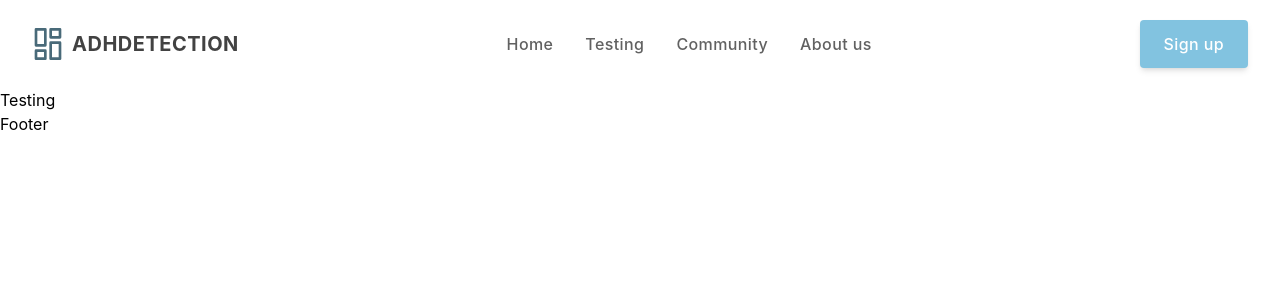
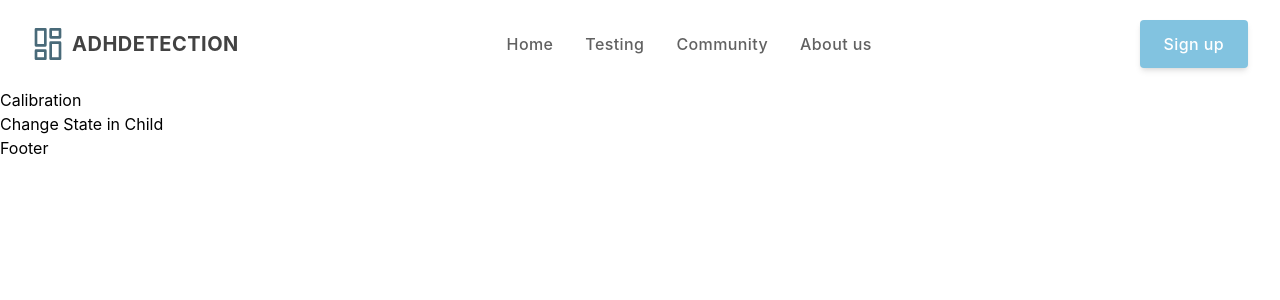
Before and after one commit to MikeHi1/ADHDetection, a React (Vite) app: page /testing in a window 1280 px wide. Shown: the top 300 px of the page. Built offline with nearby package versions, Linux system fonts and the light colour scheme; no server answers.

Commit message:
Co-authored-by: Robert Balatbat <robjgb@users.noreply.github.com>

```diff
--- /dev/null
+++ b/src/Components/Testing/Calibration.jsx
@@ -0,0 +1,14 @@
+import React from "react";
+
+export default function Calibration({ setTestState }) {
+  function handleButtonClick() {
+    setTestState("Test1");
+  }
+
+  return (
+    <>
+      <div>Calibration</div>
+      <button onClick={handleButtonClick}>Change State in Child</button>
+    </>
+  );
+}
--- /dev/null
+++ b/src/Components/Testing/Test1.jsx
@@ -0,0 +1,7 @@
+import React from 'react'
+
+export default function Test1() {
+  return (
+    <div>Test1</div>
+  )
+}
--- /dev/null
+++ b/src/Components/Testing/Test2.jsx
@@ -0,0 +1,7 @@
+import React from 'react'
+
+export default function Test2() {
+  return (
+    <div>Test2</div>
+  )
+}
--- /dev/null
+++ b/src/Components/Testing/Test3.jsx
@@ -0,0 +1,7 @@
+import React from 'react'
+
+export default function Test3() {
+  return (
+    <div>Test3</div>
+  )
+}
--- a/src/Pages/Testing.jsx
+++ b/src/Pages/Testing.jsx
@@ -1,7 +1,25 @@
-import React from 'react'
+import React, { useState } from 'react'
+import Calibration from '../Components/Testing/Calibration'
+import Test1 from '../Components/Testing/Test1';
+import Test2 from '../Components/Testing/Test2';
+import Test3 from '../Components/Testing/Test3';
 
 export default function Testing() {
+  const testStates = {
+    CALIBRATION: 'Calibration',
+    Test1: "Test1",
+    Test2: "Test2",
+    Test3: "Test3"
+  }
+  const [testState, setTestState] = useState(testStates.CALIBRATION)
+
+
   return (
-    <div>Testing</div>
+    <>
+      {testState === testStates.CALIBRATION && <Calibration setTestState={setTestState} />}
+      {testState === testStates.Test1 && <Test1 />}
+      {testState === testStates.Test2 && <Test2 />}
+      { testState === testStates.Test3 && <Test3 />}
+    </>
   )
 }
```
